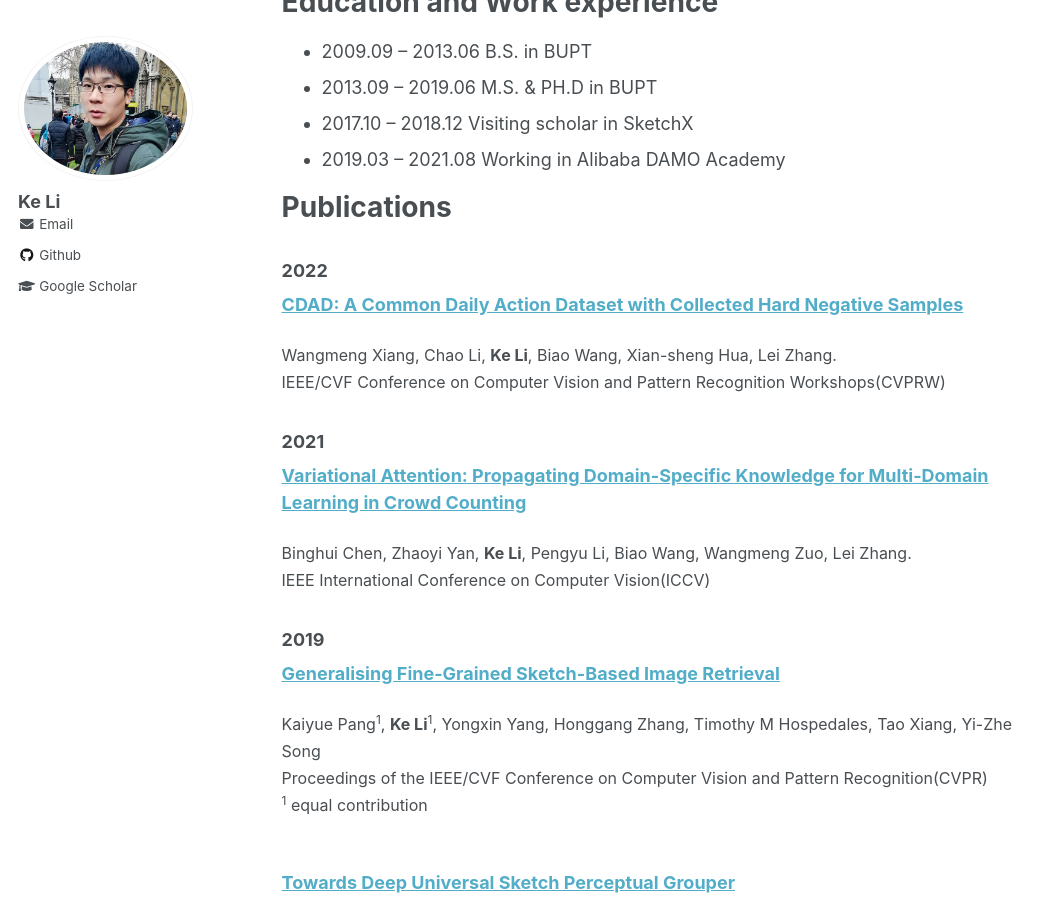
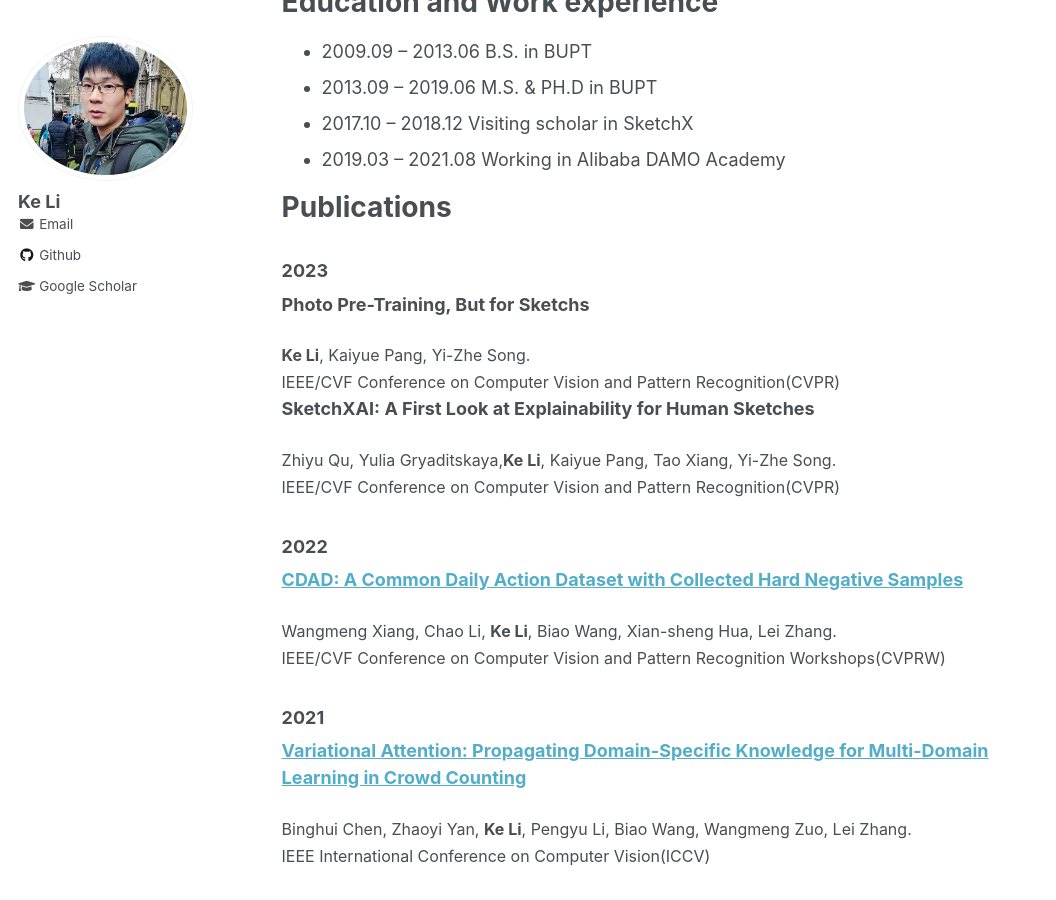
Before and after one commit to KeLi-SketchX/KeLi-SketchX.github.io, a Jekyll site: the page built from _pages/about.md, in a window 1280 px wide and 900 px high, scrolled down 355 px. Shown: the whole window, without its empty margins (0-1056 px from the left). Built offline with Jekyll 4.4.1, drawn with Linux system fonts in a browser that asks for light colours.

Commit message:
Update about.md

```diff
--- a/_pages/about.md
+++ b/_pages/about.md
@@ -20,7 +20,22 @@ My research interest is Computer Vision and Machine Learning, particularly focus
 * 2019.03 -- 2021.08   Working           in Alibaba DAMO Academy
 
 # Publications
+### **2023**
+**Photo Pre-Training, But for Sketchs**
 
+<font size=3>
+<b>Ke Li</b>, Kaiyue Pang, Yi-Zhe Song.
+<br>
+IEEE/CVF Conference on Computer Vision and Pattern Recognition(CVPR)
+</font>
+
+**SketchXAI: A First Look at Explainability for Human Sketches**
+
+<font size=3>
+Zhiyu Qu, Yulia Gryaditskaya,<b>Ke Li</b>, Kaiyue Pang, Tao Xiang, Yi-Zhe Song.
+<br>
+IEEE/CVF Conference on Computer Vision and Pattern Recognition(CVPR)
+</font>
 
 ### **2022**
 [**CDAD: A Common Daily Action Dataset with Collected Hard Negative Samples**](http://keli-sketchx.github.io/files/CVPRW2022.pdf)
```
